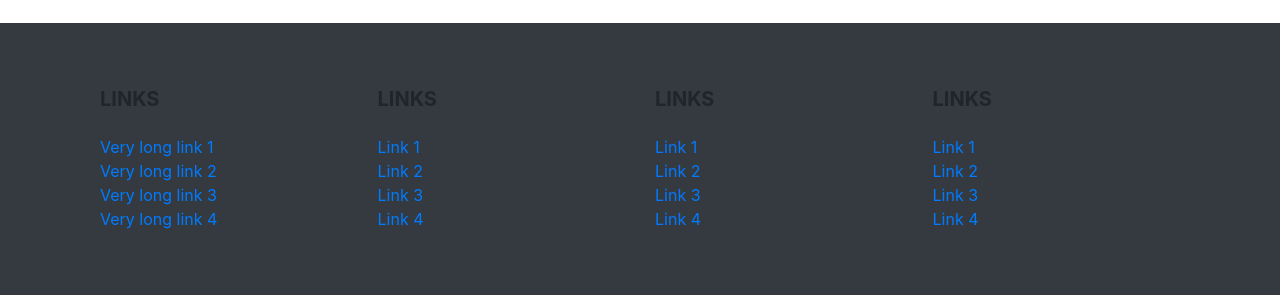
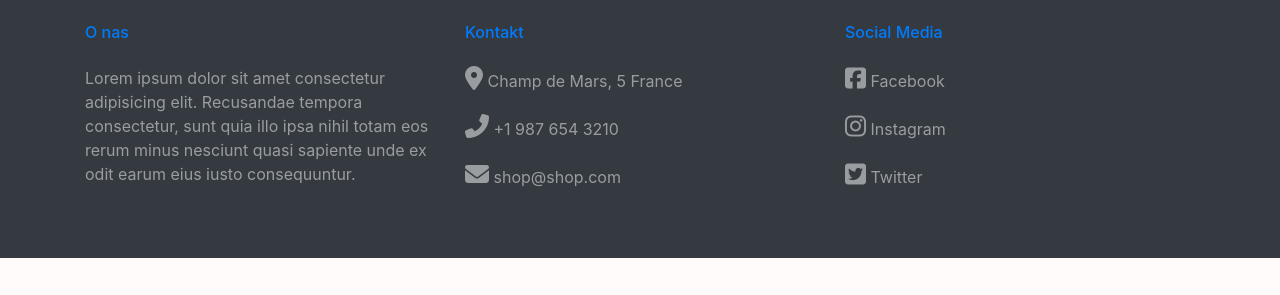
Before and after one commit to urszulasologub/webshop, a Django app: page /account/register/ in a window 1280 px wide. Shown: the part 1902-2197 px from the top of the page. After the commit the page ends 2160 px from the top, so only its background shows below. Run offline with Django 3.2, Linux system fonts and the light colour scheme; parts of the project's set-up code (start-up, migrations or seed data) failed here and were passed over; some libraries are stand-ins or nearby versions.

Commit message:
new footer

```diff
--- a/webshop/shop/templates/shop/base.html
+++ b/webshop/shop/templates/shop/base.html
@@ -267,7 +267,7 @@
 
 					<h2 class="text-center">Newsletter</h2>
 					<div class="row justify-content-center"><div class="col-6">
-						<p class="text-center pt-4 pb-4">Lorem ipsum dolor sit amet, consectetur adipisicing elit. Quisquam illo praesentium sequi in cum, beatae maiores quae qui.</p>
+						<p class="text-center pt-4">Lorem ipsum dolor sit amet, consectetur adipisicing elit. Quisquam illo praesentium sequi in cum, beatae maiores quae qui.</p>
 					</div>
 					</div>
 					<div class="container"><div class="row justify-content-center">
@@ -295,123 +295,36 @@
 	</div>
 
 	<!-- Footer -->
-	<footer class="py-5 bg-dark mt-4">
+	<footer class="py-5 bg-dark">
 		<div class="container">
+			<div class="row">
+				<div class="col-md-4">
+					<h6 class="mb-4 text-primary">O nas</h6>
+					<p class="text-white-50">Lorem ipsum dolor sit amet consectetur adipisicing elit. Recusandae tempora consectetur, sunt quia illo ipsa nihil totam eos rerum minus nesciunt quasi sapiente unde ex odit earum eius iusto consequuntur.</p>
+				</div>
 
-			<!-- Footer Links -->
-			<div class="container text-center text-md-left">
+				<div class="col-md-4">
+					<h6 class="mb-4 text-primary">Kontakt</h6>
+					<p class="text-white-50"><i class="fas fa-map-marker-alt h4"></i> Champ de Mars, 5 France</p>
+					<p class="text-white-50"><i class="fas fa-phone-alt h4"></i>
 
-				<!-- Grid row -->
-				<div class="row">
+					+1 987 654 3210</>
+					<p class="text-white-50"><i class="fas fa-envelope h4"></i>
 
-					<!-- Grid column -->
-					<div class="col-md-3 mx-auto">
+					shop@shop.com</p>
+				</div>
 
-						<!-- Links -->
-						<h5 class="font-weight-bold text-uppercase mt-3 mb-4">Links</h5>
-
-						<ul class="list-unstyled">
-							<li>
-								<a href="#!">Very long link 1</a>
-							</li>
-							<li>
-								<a href="#!">Very long link 2</a>
-							</li>
-							<li>
-								<a href="#!">Very long link 3</a>
-							</li>
-							<li>
-								<a href="#!">Very long link 4</a>
-							</li>
-						</ul>
-
-					</div>
-					<!-- Grid column -->
-
-					<hr class="clearfix w-100 d-md-none">
-
-					<!-- Grid column -->
-					<div class="col-md-3 mx-auto">
-
-						<!-- Links -->
-						<h5 class="font-weight-bold text-uppercase mt-3 mb-4">Links</h5>
-
-						<ul class="list-unstyled">
-							<li>
-								<a href="#!">Link 1</a>
-							</li>
-							<li>
-								<a href="#!">Link 2</a>
-							</li>
-							<li>
-								<a href="#!">Link 3</a>
-							</li>
-							<li>
-								<a href="#!">Link 4</a>
-							</li>
-						</ul>
-
-					</div>
-					<!-- Grid column -->
-
-					<hr class="clearfix w-100 d-md-none">
-
-					<!-- Grid column -->
-					<div class="col-md-3 mx-auto">
-
-						<!-- Links -->
-						<h5 class="font-weight-bold text-uppercase mt-3 mb-4">Links</h5>
-
-						<ul class="list-unstyled">
-							<li>
-								<a href="#!">Link 1</a>
-							</li>
-							<li>
-								<a href="#!">Link 2</a>
-							</li>
-							<li>
-								<a href="#!">Link 3</a>
-							</li>
-							<li>
-								<a href="#!">Link 4</a>
-							</li>
-						</ul>
-
-					</div>
-					<!-- Grid column -->
-
-					<hr class="clearfix w-100 d-md-none">
-
-					<!-- Grid column -->
-					<div class="col-md-3 mx-auto">
-
-						<!-- Links -->
-						<h5 class="font-weight-bold text-uppercase mt-3 mb-4">Links</h5>
-
-						<ul class="list-unstyled">
-							<li>
-								<a href="#!">Link 1</a>
-							</li>
-							<li>
-								<a href="#!">Link 2</a>
-							</li>
-							<li>
-								<a href="#!">Link 3</a>
-							</li>
-							<li>
-								<a href="#!">Link 4</a>
-							</li>
-						</ul>
-
-					</div>
-					<!-- Grid column -->
-
+				<div class="col-md-4">
+					<h6 class="mb-4 text-primary">Social Media</h6>
+					<p class="text-white-50"><i class="fab fa-facebook-square h4"></i>
+					Facebook</p>
+					<p class="text-white-50"><i class="fab fa-instagram h4"></i>
+					Instagram</p>
+					<p class="text-white-50"><i class="fab fa-twitter-square h4"></i>
+						Twitter
+					</p>
 				</div>
-				<!-- Grid row -->
-
 			</div>
-			<!-- Footer Links -->
-
 		</div>
 		<!-- /.container -->
 	</footer>
```
